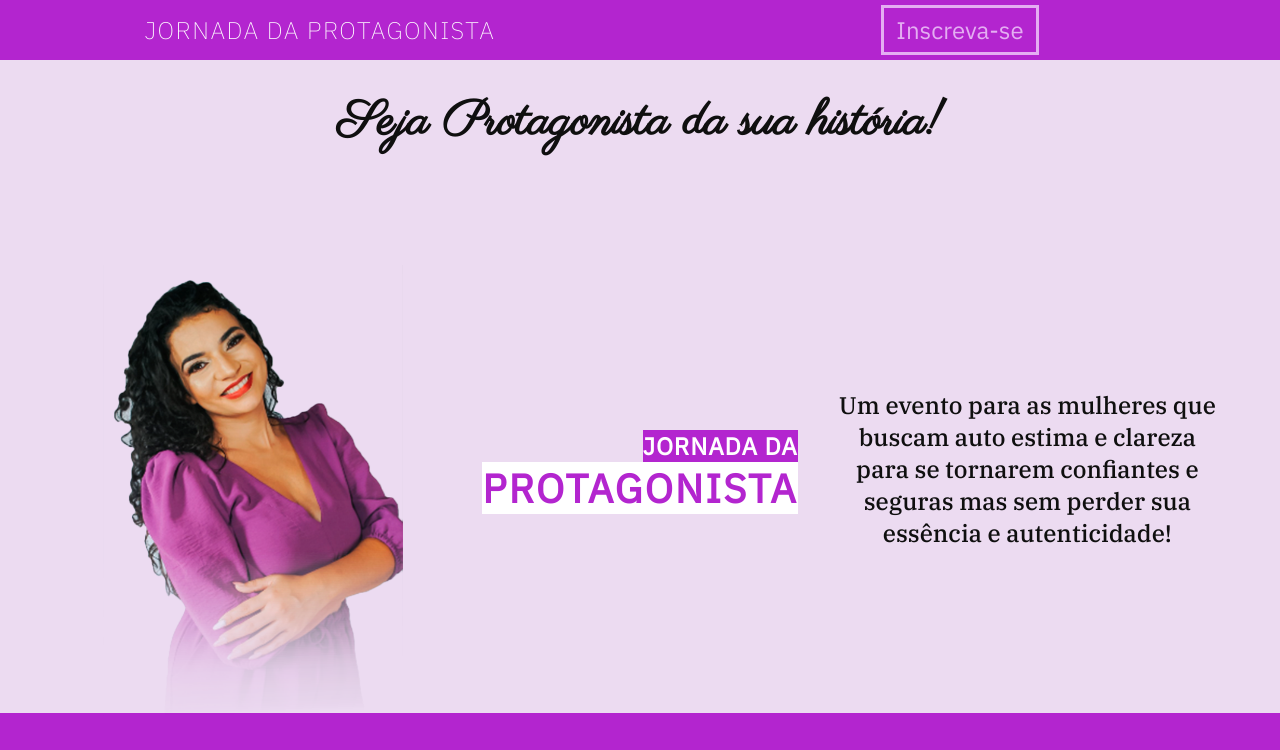
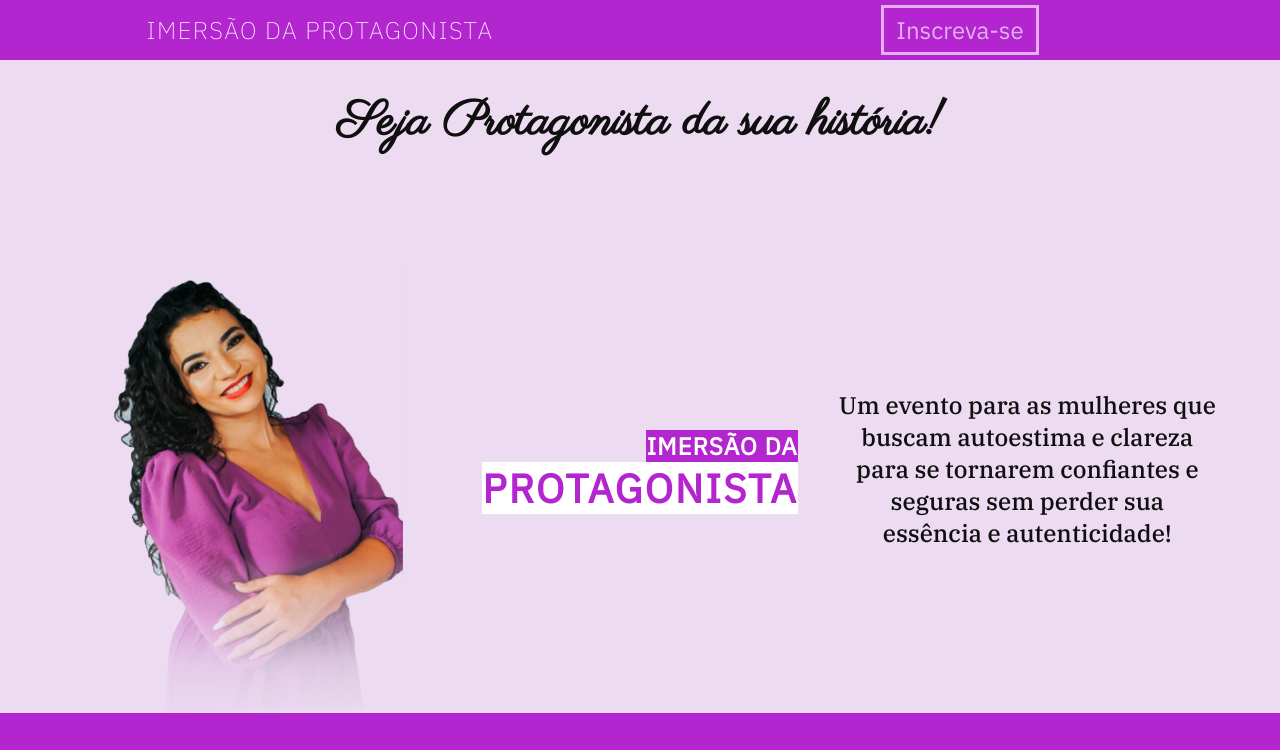
Before and after one commit to geisabitt/JoanadaDaProtagonista, a plain HTML site: page index.html in a window 1280 px wide. Shown: the top 750 px of the page. Drawn offline with Linux system fonts and the light colour scheme.

Commit message:
alteração no nome do evento e coreção ortografica

```diff
--- a/index.html
+++ b/index.html
@@ -6,11 +6,11 @@
     <meta name="viewport" content="width=device-width, initial-scale=1.0" />
     <link rel="stylesheet" href="css/styles.css" />
     <script src="js/envioMensagem.js"></script>
-    <title>Jornada da Protagonista</title>
+    <title>Imersão da Protagonista</title>
   </head>
   <header>
     <nav id="menu" class="container-fluid bg-violeta">
-        <h2 class="title-nav">JORNADA DA PROTAGONISTA</h2>
+        <h2 class="title-nav">IMERSÃO DA PROTAGONISTA</h2>
         <a href="#formulario" class="btn-inscrever">Inscreva-se</a>
       </ul>
     </nav>
@@ -24,10 +24,10 @@
                     <img src="img/catia-degrade.png" alt="Foto Cátia Nunes">
                 </div>
                 <div class="title-cta">
-                    <h1 class="title-background"><span class="bg-title-branco">JORNADA DA</span>  <span class="bg-title-violeta">PROTAGONISTA</span></h1>
+                    <h1 class="title-background"><span class="bg-title-branco">IMERSÃO DA</span>  <span class="bg-title-violeta">PROTAGONISTA</span></h1>
                 </div>
                 <article class="sub-title-cta">
-                    <p>Um evento para as mulheres que buscam auto estima e clareza para se tornarem confiantes e seguras mas sem perder sua essência e autenticidade!</p>
+                    <p>Um evento para as mulheres que buscam autoestima e clareza para se tornarem confiantes e seguras sem perder sua essência e autenticidade!</p>
                 </article>
             </div>
     </section>
```
